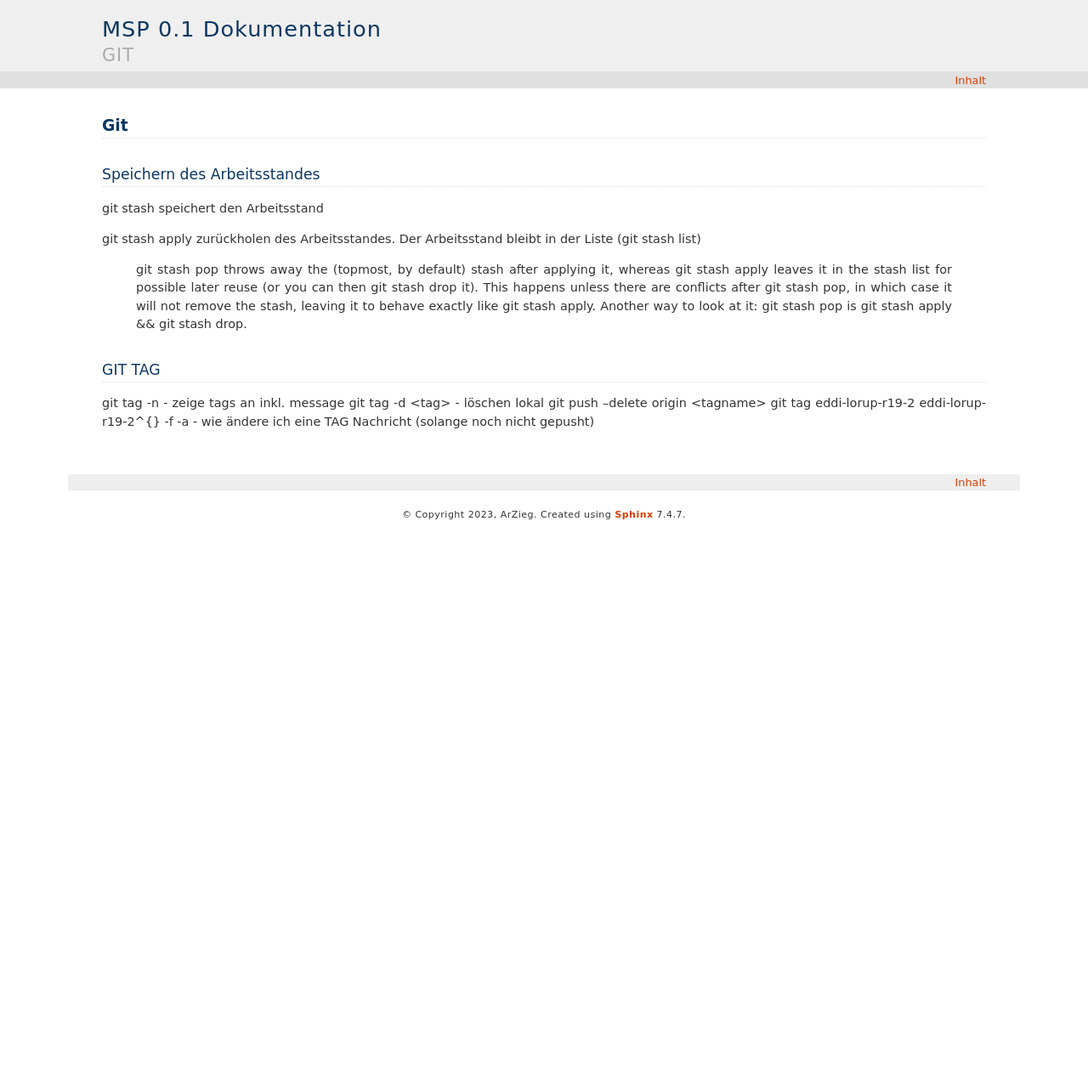
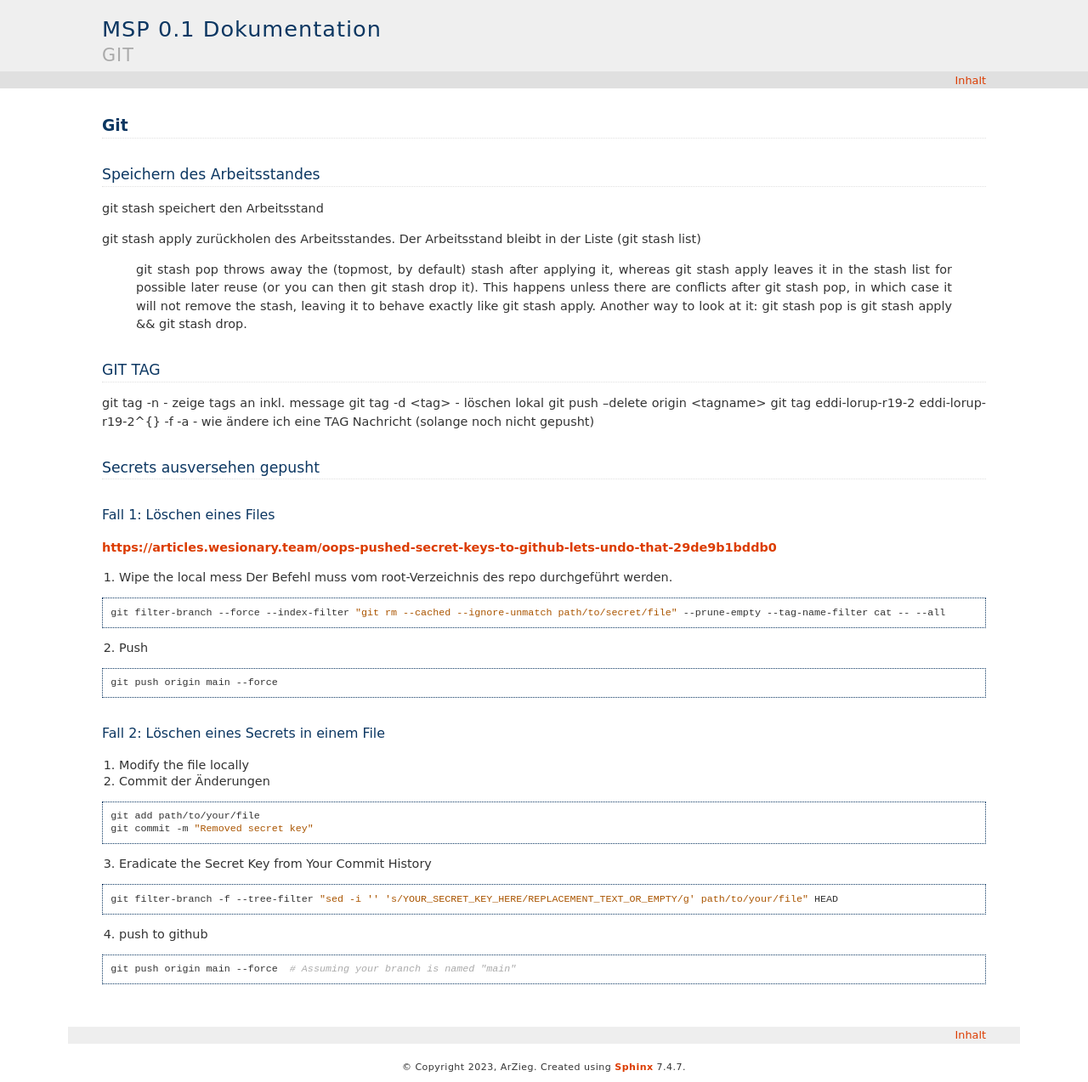
Before and after one commit to arzieg/mspdoc, a Sphinx documentation site: the page built from docsrc/source/git/git.rst, in a window 1280 px wide. Shown: the whole page at 85% size. Built offline with Sphinx 7.4.7, drawn with Linux system fonts in a browser that asks for light colours; before the commit the page ends 900 px from its top, so only the background shows below that.

Commit message:
Update git

```diff
--- a/docsrc/source/git/git.rst
+++ b/docsrc/source/git/git.rst
@@ -24,3 +24,49 @@ git tag -n          - zeige tags an inkl. message
 git tag -d <tag>    - löschen lokal
 git push --delete origin <tagname>
 git tag eddi-lorup-r19-2 eddi-lorup-r19-2^{} -f -a    - wie ändere ich eine TAG Nachricht (solange noch nicht gepusht)
+
+
+Secrets ausversehen gepusht
+============================
+
+Fall 1: Löschen eines Files
+----------------------------
+
+https://articles.wesionary.team/oops-pushed-secret-keys-to-github-lets-undo-that-29de9b1bddb0
+
+1. Wipe the local mess
+   Der Befehl muss vom root-Verzeichnis des repo durchgeführt werden.
+
+.. code-block:: bash
+
+    git filter-branch --force --index-filter "git rm --cached --ignore-unmatch path/to/secret/file" --prune-empty --tag-name-filter cat -- --all
+
+2. Push
+
+.. code-block:: bash
+
+    git push origin main --force
+
+
+Fall 2: Löschen eines Secrets in einem File
+---------------------------------------------
+
+1. Modify the file locally
+2. Commit der Änderungen
+
+.. code-block:: bash
+
+    git add path/to/your/file
+    git commit -m "Removed secret key"
+
+3. Eradicate the Secret Key from Your Commit History
+
+.. code-block:: bash
+
+    git filter-branch -f --tree-filter "sed -i '' 's/YOUR_SECRET_KEY_HERE/REPLACEMENT_TEXT_OR_EMPTY/g' path/to/your/file" HEAD
+
+4. push to github
+
+.. code-block:: bash
+
+    git push origin main --force  # Assuming your branch is named "main"
```
